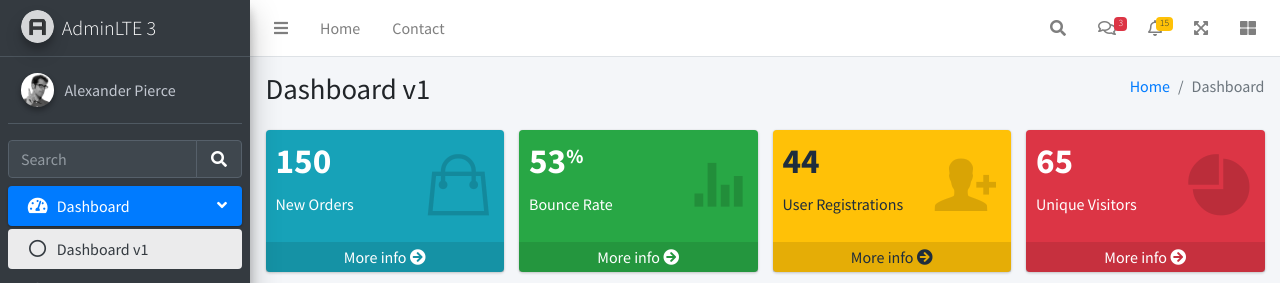
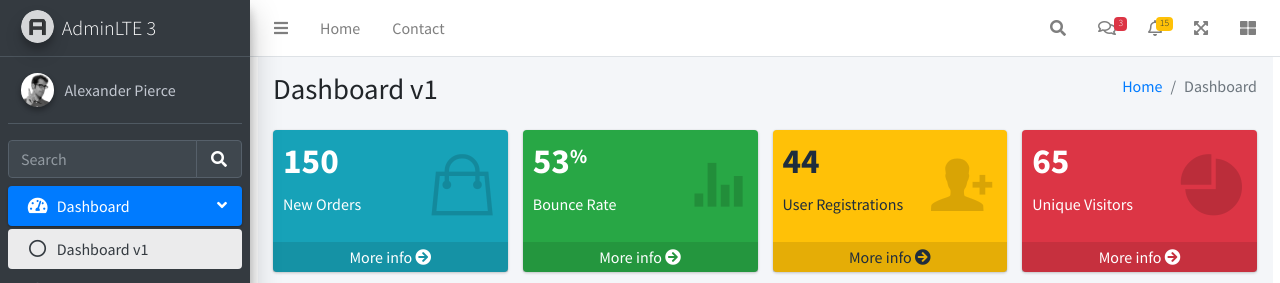
Before and after one commit to techbrain19/AdminLTE-yii2, a Yii app: template views/site/index.php in a window 1280 px wide; the page is wider, and only the part inside the window is pictured. Shown: the top 283 px of that part. Run offline with PHP 8.4 and a stand-in for Yii, Linux system fonts and the light colour scheme; the template is opened without the code that fills it, so the values that code supplies are empty; some libraries are stand-ins or nearby versions.

Commit message:
adminlte

```diff
--- a/views/layouts/main.php
+++ b/views/layouts/main.php
@@ -75,7 +75,12 @@ AppAsset::register($this);
 <main>
     <div>
         <?= $this->render('header') ?>
-        <?= $content ?>
+        <section class="content">
+       <div class='container-fluid'>
+       <?= $content ?>
+       </div>
+      </section>
+
     </div>
 </main>
 <?php $this->endBody() ?>
```
Also changed, not shown: 1 other file.
